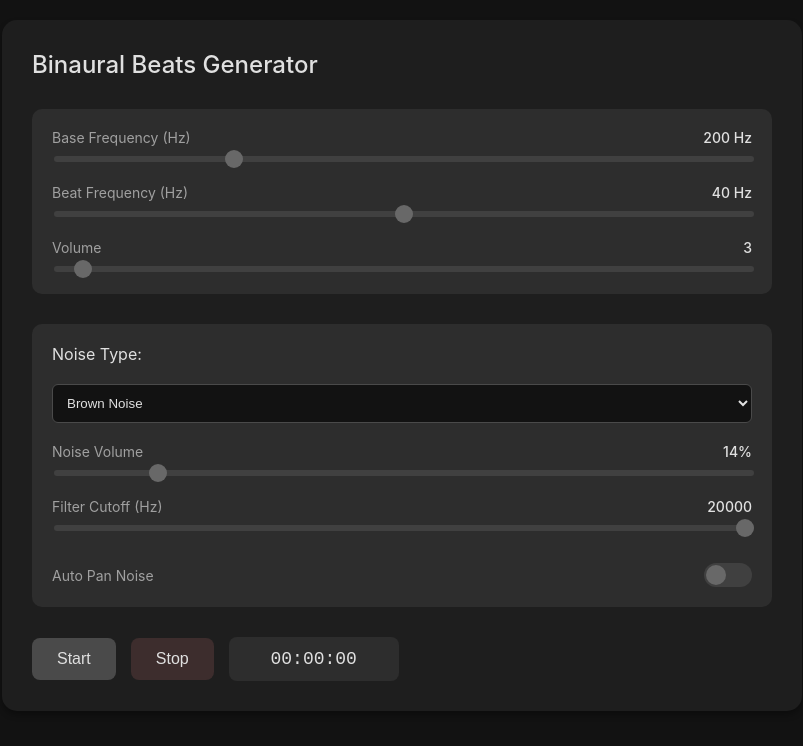
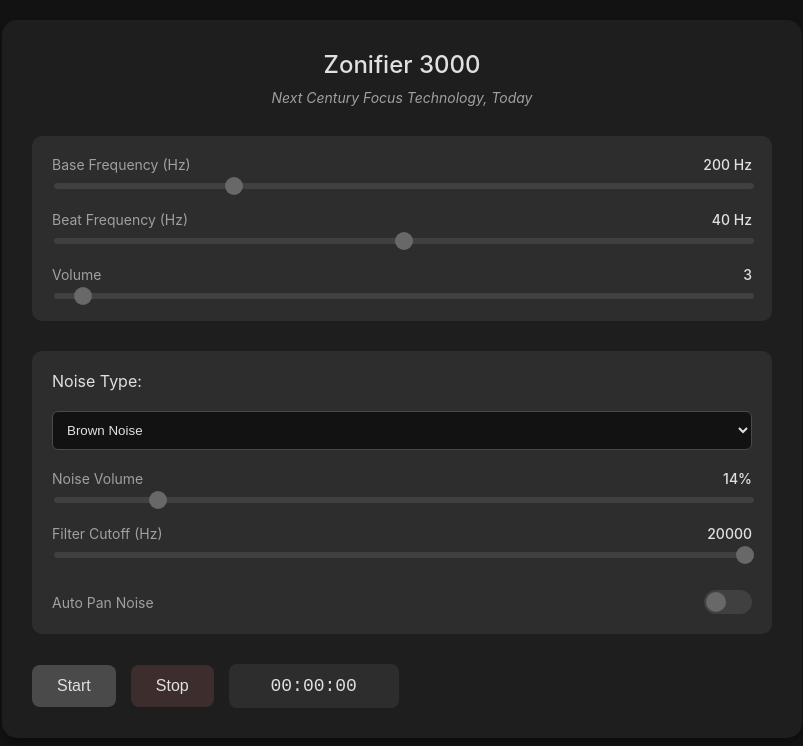
Before and after one commit to jiug/binaural_noise_generator, a plain HTML site: page index.html in a window 1280 px wide. Shown: the whole page, without its empty margins (238-1041 px from the left). Drawn offline with Linux system fonts and the light colour scheme.

Commit message:
next century naming, today

```diff
--- a/index.html
+++ b/index.html
@@ -8,7 +8,8 @@
 </head>
 <body>
     <div class="container">
-        <h1>Binaural Beats Generator</h1>
+        <h1>Zonifier 3000</h1>
+        <span class="tagline">Next Century Focus Technology, Today</span>
 
         <div class="controls">
             <div class="control-group">
--- a/styles.css
+++ b/styles.css
@@ -31,7 +31,17 @@ h1 {
     color: var(--text-primary);
     font-size: 24px;
     font-weight: 500;
+    margin-bottom: 10px;
+    text-align: center;
+}
+
+.tagline {
+    display: block;
+    color: var(--text-secondary);
+    font-size: 14px;
+    font-style: italic;
     margin-bottom: 30px;
+    text-align: center;
 }
 
 .controls {
```
